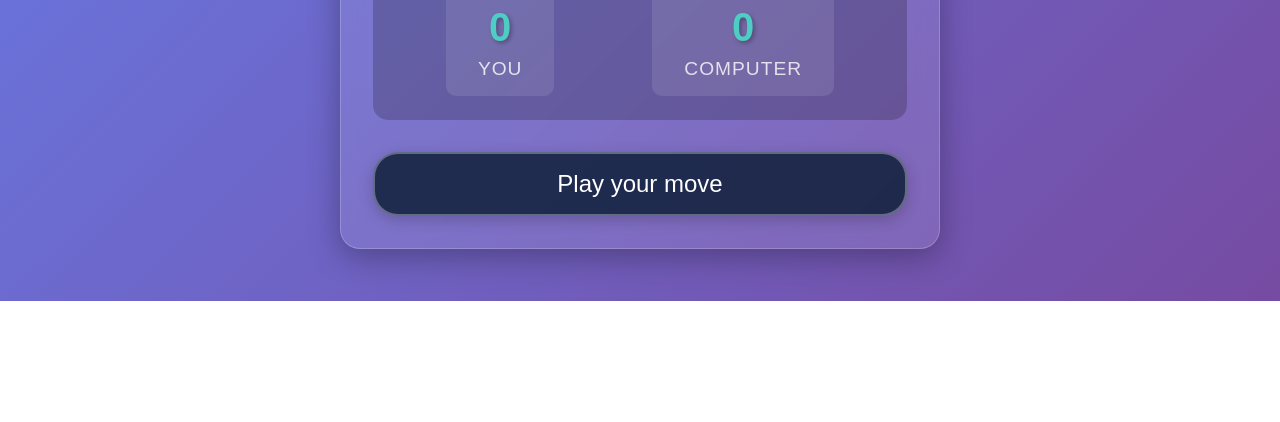
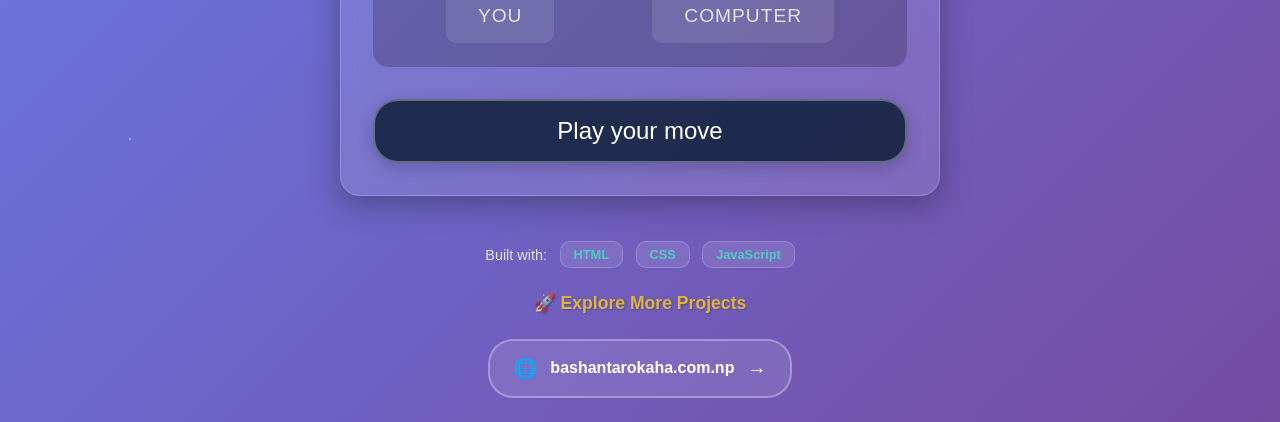
Before and after one commit to Basantae/RockPaper-Scissors-Game, a plain HTML site: page index.html in a window 1280 px wide. Shown: the part 499-921 px from the top of the page. Before the commit the page ends 800 px from the top, so only its background shows below. Drawn offline with Linux system fonts and the light colour scheme.

Commit message:
just some footer and animations

```diff
--- a/index.html
+++ b/index.html
@@ -49,6 +49,42 @@
         </div>
     </div>
 
+    <!-- <footer>
+        <p>Made by Bashanta Check out my other projects at <a href="www.bashantarokaha.com.np">bashantarokaha.com.np</a></p>
+
+    </footer> -->
+<div class="tech-stack">
+                <span class="tech-label">Built with:</span>
+                <span class="tech-item">HTML</span>
+                <span class="tech-item">CSS</span>
+                <span class="tech-item">JavaScript</span>
+            </div>
+
+<div class="portfolio-section">
+                <p class="portfolio-text">🚀 Explore More Projects</p>
+                <a href="https://www.bashantarokaha.com.np" class="portfolio-link" target="_blank">
+                    <span class="link-icon">🌐</span>
+                    <span class="link-text">bashantarokaha.com.np</span>
+                    <span class="link-arrow">→</span>
+                </a>
+
+   <!-- Floating sparkles -->
+    <div class="sparkle" style="top: 20%; left: 15%; animation-delay: 0s;"></div>
+    <div class="sparkle" style="top: 60%; right: 20%; animation-delay: 1s;"></div>
+    <div class="sparkle" style="bottom: 30%; left: 25%; animation-delay: 2s;"></div>
+    <div class="sparkle" style="top: 40%; right: 30%; animation-delay: 3s;"></div>
+    <div class="sparkle" style="bottom: 20%; left: 10%; animation-delay: 4s;"></div>
+    <div class="sparkle" style="top: 10%; right: 15%; animation-delay: 5s;"></div>
+    <div class="sparkle" style="bottom: 40%; left: 30%; animation-delay: 6s;"></div>
+    <div class="sparkle" style="top: 20%; left: 15%; animation-delay: 0s;"></div>
+    <div class="sparkle" style="top: 60%; right: 20%; animation-delay: 1s;"></div>
+    <div class="sparkle" style="bottom: 30%; left: 25%; animation-delay: 2s;"></div>
+    <div class="sparkle" style="top: 40%; right: 30%; animation-delay: 3s;"></div>
+    <div class="sparkle" style="bottom: 20%; left: 10%; animation-delay: 4s;"></div>
+    <div class="sparkle" style="top: 10%; right: 15%; animation-delay: 5s;"></div>
+    <div class="sparkle" style="bottom: 40%; left: 30%; animation-delay: 6s;"></div>
+
+
     <script src="app.js"></script>
   </body>
 </html>
--- a/style.css
+++ b/style.css
@@ -282,3 +282,144 @@
             0%, 100% { opacity: 0; transform: scale(0); }
             50% { opacity: 1; transform: scale(1); }
         }
+
+.tech-stack {
+    display: flex;
+    align-items: center;
+    gap: 0.8rem;
+    font-size: 0.9rem;
+    margin-top: 45px;
+}
+
+.tech-label {
+    opacity: 0.8;
+    margin-top: 2px;
+}
+
+.tech-item {
+    background: rgba(255, 255, 255, 0.1);
+    border-radius: 10px;
+    padding: 0.3rem 0.8rem;
+    color: #4ecdc4;
+    font-size: 0.8rem;
+    font-weight: bold;
+    border: 1px solid rgba(255, 255, 255, 0.2);
+    transition: all 0.3s ease;
+}
+
+.tech-item:hover {
+    transform: translateY(-2px);
+    box-shadow: 0 5px 15px rgba(0, 0, 0, 0.2);
+    background: rgba(255, 255, 255, 0.2);
+}
+@media (max-width: 480px) {
+
+
+    .tech-stack {
+        flex-wrap: wrap;
+        justify-content: center;
+    }
+}
+.portfolio-section {
+    text-align: right;
+    flex: 1;
+    min-width: 300px;
+}
+
+.portfolio-text {
+    font-size: 1.1rem;
+    margin-bottom: 1rem;
+    opacity: 0.8;
+    font-weight: bold;
+}
+
+.portfolio-link {
+    display: inline-flex;
+    align-items: center;
+    gap: 0.8rem;
+    padding: 1rem 1.5rem;
+    background: rgba(255, 255, 255, 0.1);
+    border-radius: 25px;
+    color: white;
+    text-decoration: none;
+    font-weight: bold;
+    transition: all 0.3s ease;
+    border: 2px solid rgba(255, 255, 255, 0.3);
+    position: relative;
+    overflow: hidden;
+    margin-bottom: 1.5rem;
+}
+
+.portfolio-link::before {
+    content: '';
+    position: absolute;
+    top: 0;
+    left: 0;
+    right: 0;
+    bottom: 0;
+    background: linear-gradient(45deg, #ff6b6b, #4ecdc4, #45b7d1, #f9ca24);
+    border-radius: 25px;
+    opacity: 0;
+    transition: opacity 0.3s ease;
+    z-index: -1;
+}
+
+.portfolio-link:hover {
+    transform: scale(1.1) rotate(2deg);
+    box-shadow: 0 10px 25px rgba(0, 0, 0, 0.3);
+}
+
+.portfolio-link:hover::before {
+    opacity: 1;
+}
+
+.portfolio-link:hover .link-arrow {
+    transform: translateX(5px);
+}
+
+.link-icon {
+    font-size: 1.2rem;
+    animation: pulse 2s infinite;
+}
+
+@keyframes pulse {
+    0%, 100% { opacity: 0.7; }
+    50% { opacity: 1; }
+}
+
+.link-text {
+    font-size: 1rem;
+}
+
+.link-arrow {
+    font-size: 1.2rem;
+    transition: transform 0.3s ease;
+}
+.sparkle {
+    position: absolute;
+    width: 4px;
+    height: 4px;
+    background: white;
+    border-radius: 50%;
+    animation: sparkle 1.5s infinite;
+    z-index: 1;
+}
+
+@keyframes sparkle {
+    0%, 100% { opacity: 0; transform: scale(0); }
+    50% { opacity: 1; transform: scale(1); }
+}
+.portfolio-text {
+    font-size: 1.1rem;
+    margin-bottom: 1rem;
+    opacity: 0.8;
+    font-weight: bold;
+    color: #f9ca24;
+    text-shadow: 1px 1px 2px rgba(0, 0, 0, 0.3);
+    justify-content: center;
+    position: inherit;
+    display: flex;
+    align-items: center;
+    text-align: center;
+    margin: 25px 0;
+}
```
